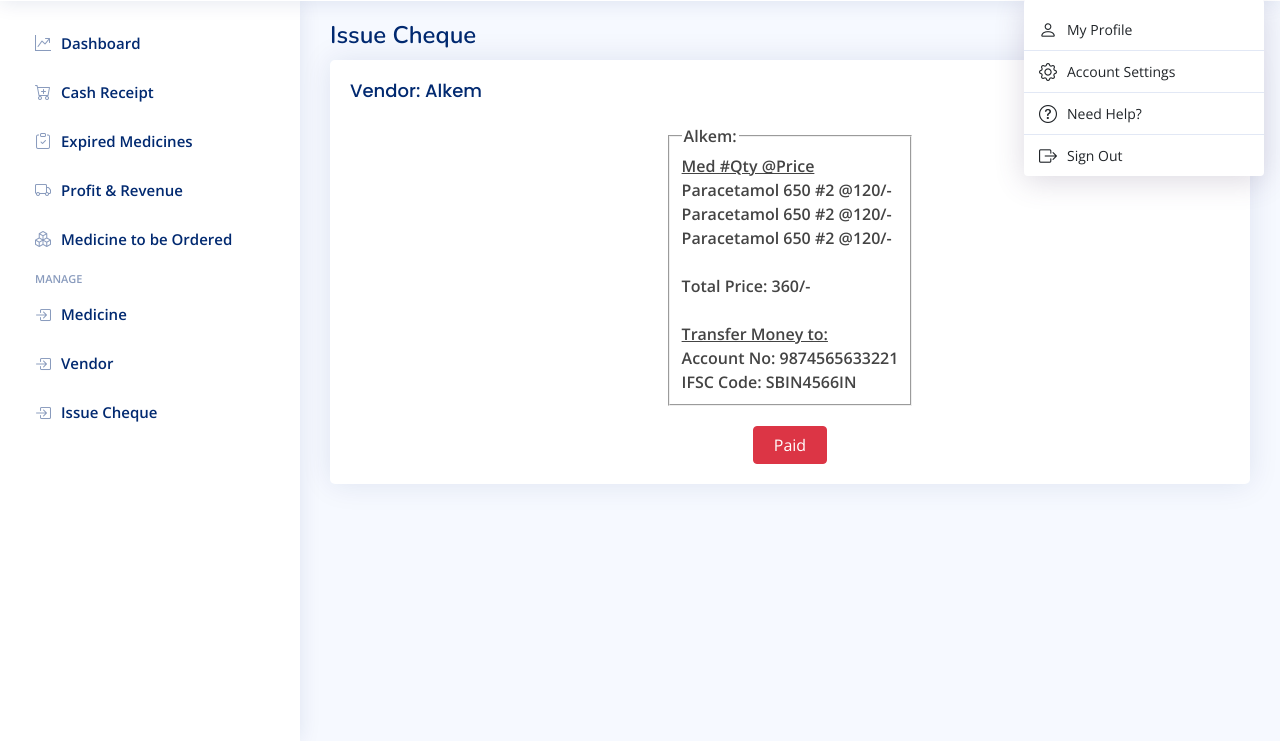
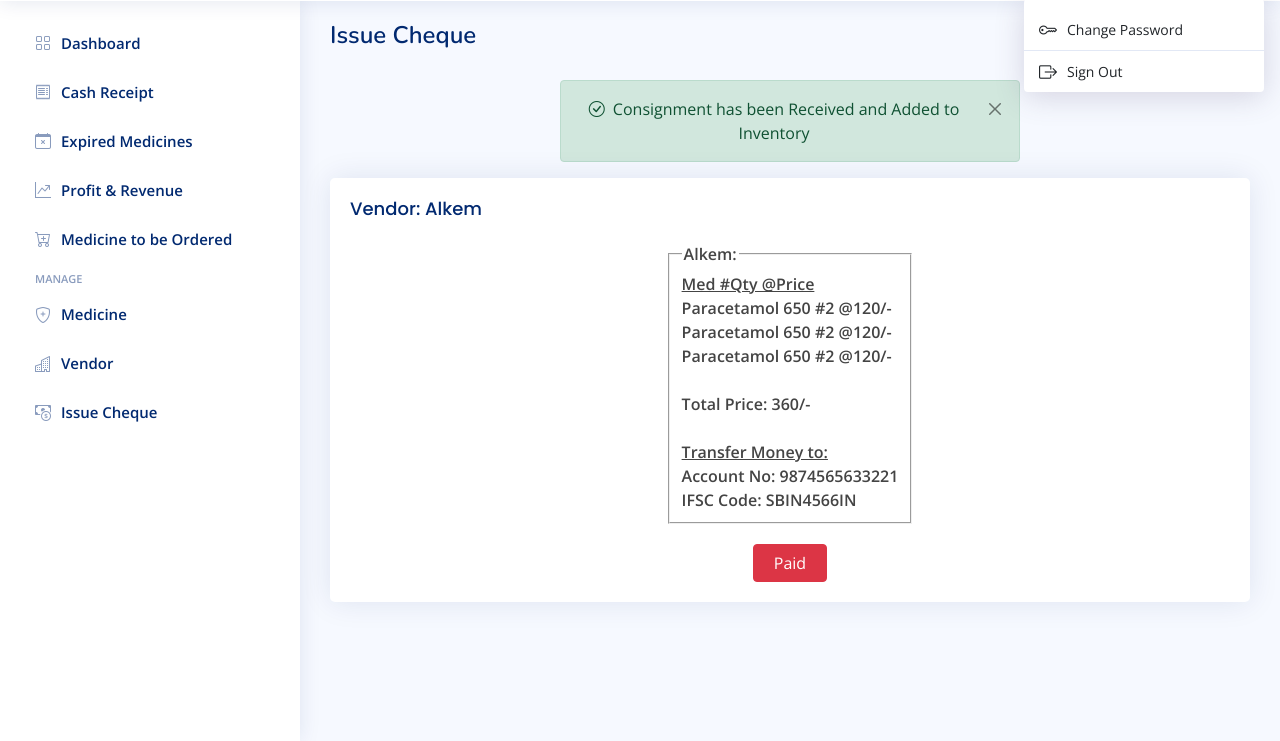
Before and after one commit to sourasankar/Medical-Automation-System, a PHP site: page /issueCheque.php in a window 1280 px wide, after a click on "Employee". Shown: the part 59-800 px from the top of the page. Run offline with PHP 8.4, Linux system fonts and the light colour scheme.

Commit message:
front done

```diff
--- a/assets/php/nav.php
+++ b/assets/php/nav.php
@@ -23,29 +23,9 @@
           <ul class="dropdown-menu dropdown-menu-end dropdown-menu-arrow profile">
 
             <li>
-              <a class="dropdown-item d-flex align-items-center" href="users-profile.html">
-                <i class="bi bi-person"></i>
-                <span>My Profile</span>
-              </a>
-            </li>
-            <li>
-              <hr class="dropdown-divider">
-            </li>
-
-            <li>
-              <a class="dropdown-item d-flex align-items-center" href="users-profile.html">
-                <i class="bi bi-gear"></i>
-                <span>Account Settings</span>
-              </a>
-            </li>
-            <li>
-              <hr class="dropdown-divider">
-            </li>
-
-            <li>
-              <a class="dropdown-item d-flex align-items-center" href="pages-faq.html">
-                <i class="bi bi-question-circle"></i>
-                <span>Need Help?</span>
+              <a class="dropdown-item d-flex align-items-center" href="javascript:void(0)">
+                <i class="bi bi-key"></i>
+                <span>Change Password</span>
               </a>
             </li>
             <li>
--- a/assets/php/sidebar.php
+++ b/assets/php/sidebar.php
@@ -6,35 +6,35 @@
 
       <li class="nav-item">
         <a class="nav-link collapsed" href="dashboard.php">
-          <i class="bi bi-graph-up-arrow"></i>
+          <i class="bi bi-grid"></i>
           <span>Dashboard</span>
         </a>
       </li><!-- End Dashboard Nav -->
 
       <li class="nav-item">
         <a class="nav-link collapsed" href="cashReceipt.php">
-          <i class="bi bi-cart-plus"></i>
+          <i class="bi bi-receipt"></i>
           <span>Cash Receipt</span>
         </a>
       </li><!-- End F.A.Q Page Nav -->
 
       <li class="nav-item">
         <a class="nav-link collapsed" href="expiredMedicine.php">
-          <i class="bi bi-clipboard-check"></i>
+          <i class="bi bi-calendar-x"></i>
           <span>Expired Medicines</span>
         </a>
       </li>
 
       <li class="nav-item">
         <a class="nav-link collapsed" href="#">
-          <i class="bi bi-truck"></i>
+          <i class="bi bi-graph-up-arrow"></i>
           <span>Profit & Revenue</span>
         </a>
       </li>
 
       <li class="nav-item">
         <a class="nav-link collapsed" href="medicineToBeOrdered.php">
-          <i class="bi bi-boxes"></i>
+          <i class="bi bi-cart-plus"></i>
           <span>Medicine to be Ordered</span>
         </a>
       </li>
@@ -43,21 +43,21 @@
 
       <li class="nav-item">
         <a class="nav-link collapsed" href="medicine.php">
-          <i class="bi bi-box-arrow-in-right"></i>
+          <i class="bi bi-shield-plus"></i>
           <span>Medicine</span>
         </a>
       </li>
 
       <li class="nav-item">
         <a class="nav-link collapsed" href="vendor.php">
-          <i class="bi bi-box-arrow-in-right"></i>
+        <i class="bi bi-building"></i>
           <span>Vendor</span>
         </a>
       </li>
 
       <li class="nav-item">
         <a class="nav-link collapsed" href="issueCheque.php">
-          <i class="bi bi-box-arrow-in-right"></i>
+          <i class="bi bi-cash-coin"></i>
           <span>Issue Cheque</span>
         </a>
       </li>
--- a/issueCheque.php
+++ b/issueCheque.php
@@ -27,6 +27,12 @@
 
       <div class="row">
         <div class="col-12">
+
+            <div class="alert alert-success alert-dismissible fade show col-md-8 col-xl-6 text-center mx-auto" style="margin-top: 20px;" role="alert">
+                <i class="bi bi-check-circle me-1"></i>
+                Consignment has been Received and Added to Inventory
+                <button type="button" class="btn-close" data-bs-dismiss="alert" aria-label="Close"></button>
+            </div>
 
           <div class="card">
             <div class="card-body">
```
Also changed, not shown: assets/php/dbConnection.php (+12 -9 lines), assets/php/logout.php (+6 -10 lines).
